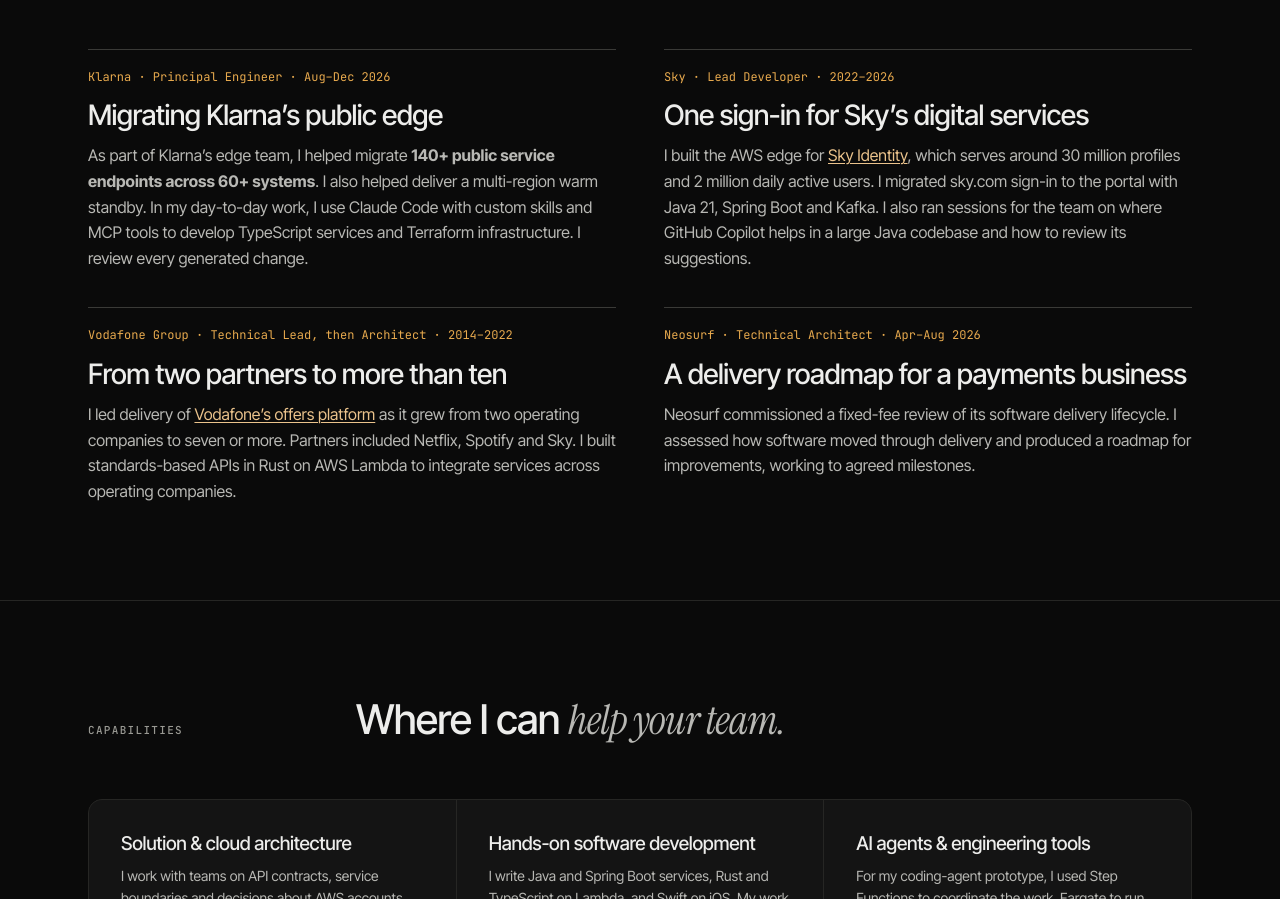
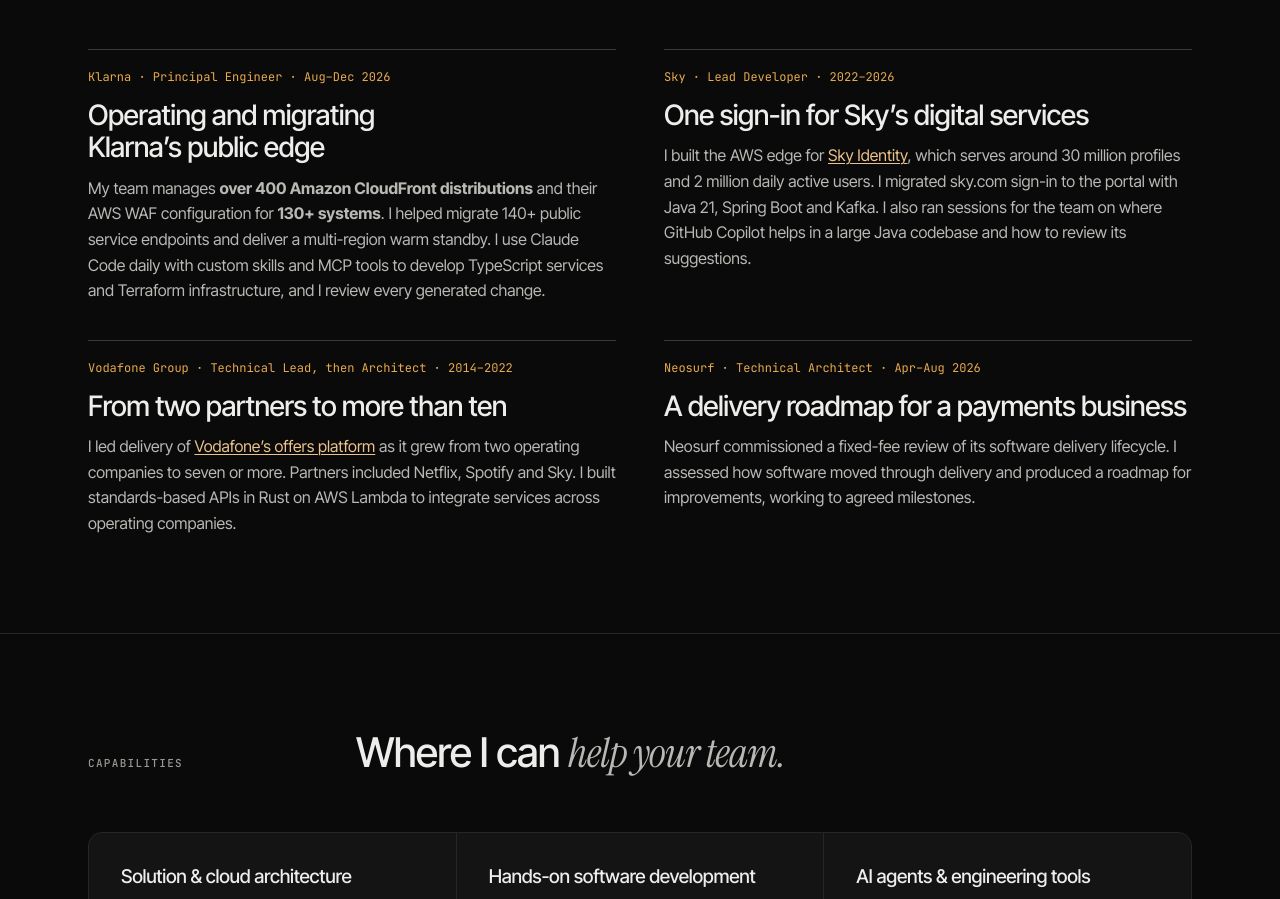
Before and after one commit to ionionascu/www.oleaca.com, a plain HTML site: page index.html in a window 1280 px wide. Shown: the part 1005-1904 px from the top of the page. Drawn offline with Linux system fonts and the light colour scheme.

Commit message:
Update engagements

```diff
--- a/index.html
+++ b/index.html
@@ -149,8 +149,8 @@
     <div class="engagements">
       <article class="engagement">
         <p class="engagement-role">Klarna · Principal Engineer · Aug–Dec 2026</p>
-        <h3>Migrating Klarna&rsquo;s public edge</h3>
-        <p>As part of Klarna&rsquo;s edge team, I helped migrate <strong>140+ public service endpoints across 60+ systems</strong>. I also helped deliver a multi-region warm standby. In my day-to-day work, I use Claude Code with custom skills and MCP tools to develop TypeScript services and Terraform infrastructure. I review every generated change.</p>
+        <h3>Operating and migrating Klarna&rsquo;s public edge</h3>
+        <p>My team manages <strong>over 400 Amazon CloudFront distributions</strong> and their AWS WAF configuration for <strong>130+ systems</strong>. I helped migrate 140+ public service endpoints and deliver a multi-region warm standby. I use Claude Code daily with custom skills and MCP tools to develop TypeScript services and Terraform infrastructure, and I review every generated change.</p>
       </article>
       <article class="engagement">
         <p class="engagement-role">Sky · Lead Developer · 2022–2026</p>
```
